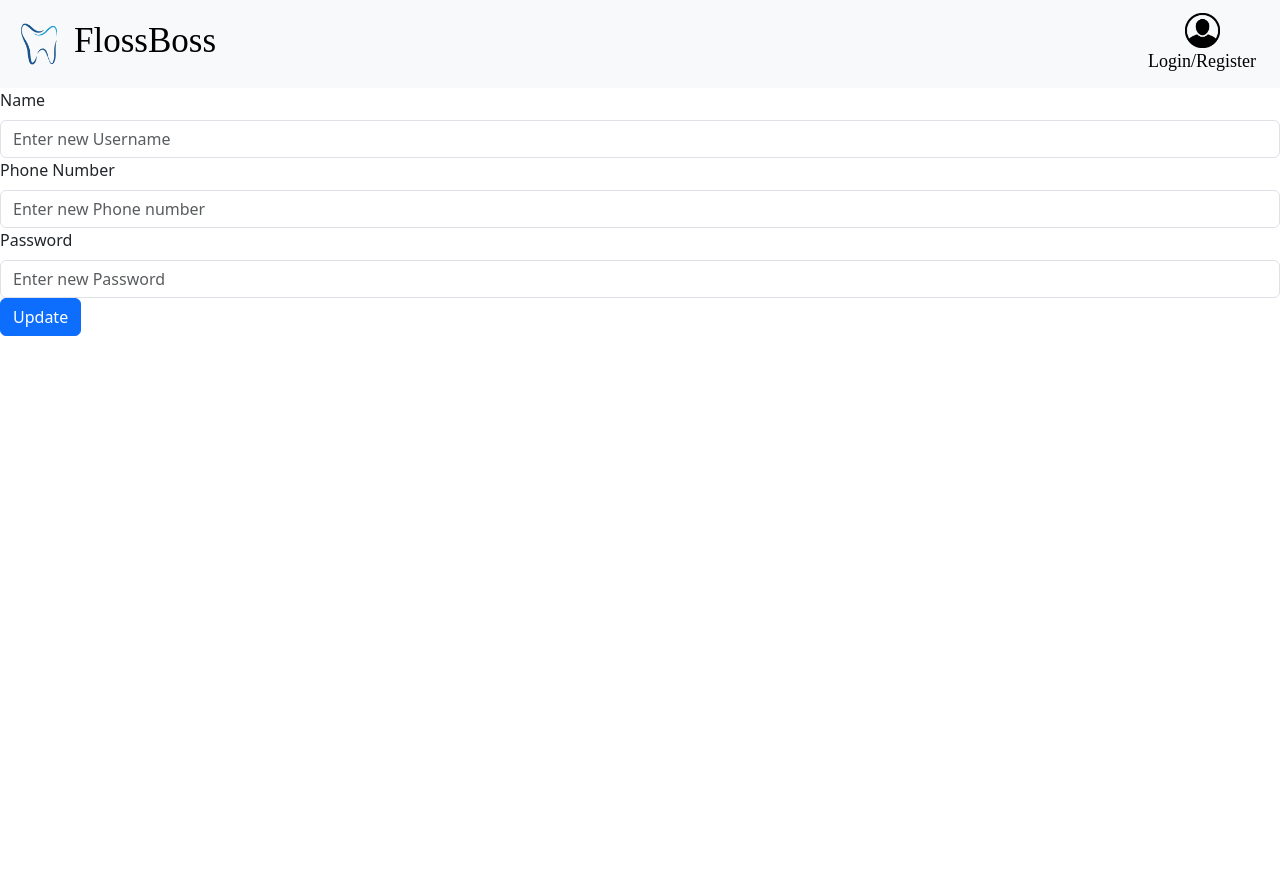
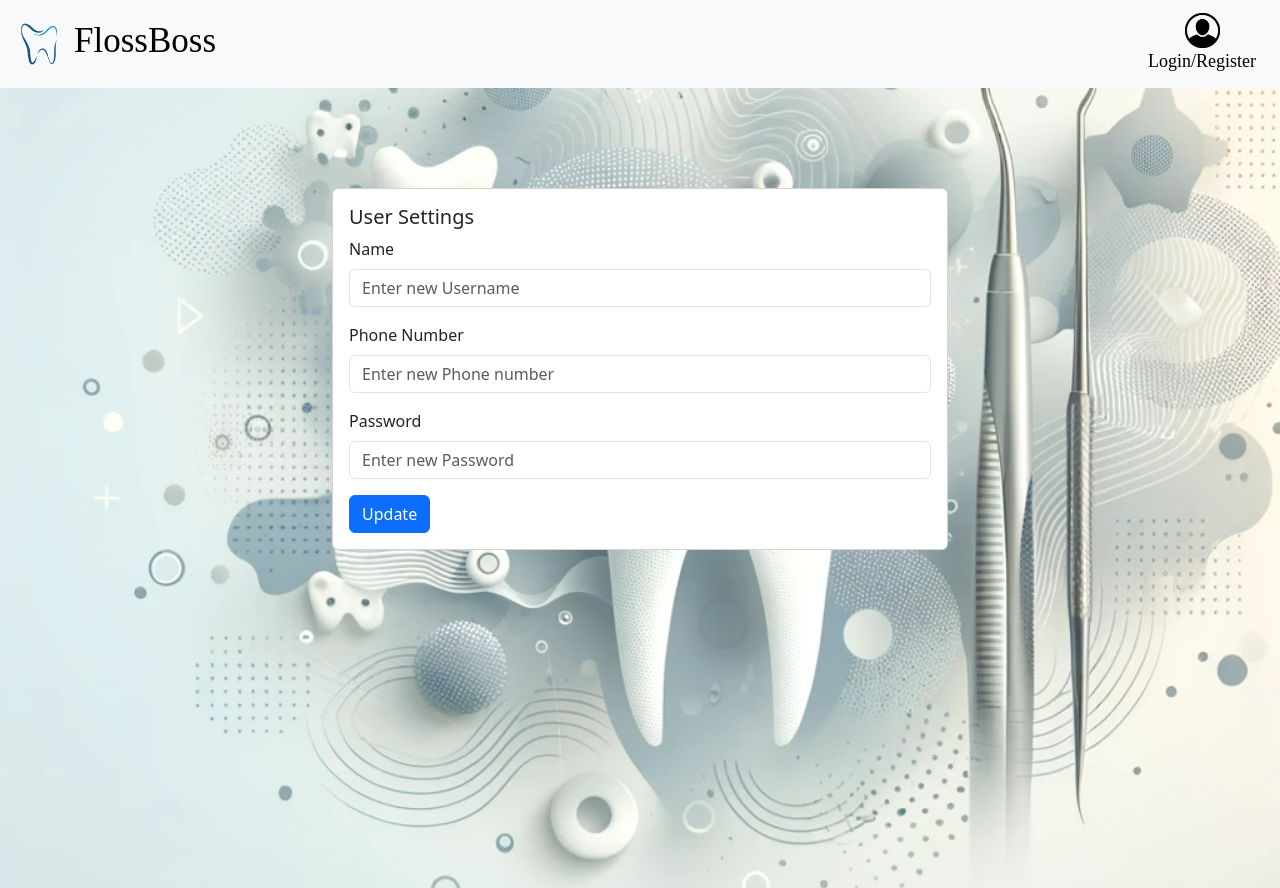
Before and after one commit to KalleErikssoon/Flossboss-client-server, a React (Create React App) app in the folder client/: page /settings in a window 1280 px wide. Before the commit the page ends 800 px from the top, so only its background shows below. Built offline with nearby package versions, Linux system fonts and the light colour scheme; no server answers; what google-maps-react would draw is missing.

Commit message:
Add backbround image and settings styling
Add a suggested background image to assets folder, add styling to settings page.

```diff
--- a/client/src/components/UserSettings.js
+++ b/client/src/components/UserSettings.js
@@ -1,6 +1,7 @@
 import React, { useState } from 'react';
-import { Form, Button, Alert } from 'react-bootstrap';
+import { Form, Button, Alert, Container, Row, Col, Card } from 'react-bootstrap';
 import axios from 'axios';
+import backgroundImage from '../assets/SuggestedBackground.png'
 
 const UserUpdateForm = () => {
     const [name, setName] = useState('');
@@ -40,10 +41,25 @@ const UserUpdateForm = () => {
         }
     };
 
+    const backgroundStyle = {
+        backgroundImage: `url(${backgroundImage})`,
+        backgroundSize: 'cover',
+        backgroundPosition: 'center',
+        backgroundRepeat: 'no-repeat',
+        minHeight: '100vh',
+    };
+
 
     return (
+        <div style={backgroundStyle}>
+        <Container fluid className="h-100">
+            <Row className='align-items-center'>
+                <Col md={{ span: 6, offset: 3 }}>
+                    <Card style={{ marginTop: '100px' }}>
+                        <Card.Body>
+                            <Card.Title>User Settings</Card.Title>
                             <Form onSubmit={handleSubmit}>
-            <Form.Group controlId="formBasicName">
+                                <Form.Group controlId="formBasicName" className="mb-3">
                                     <Form.Label>Name</Form.Label>
                                     <Form.Control
                                         type="text"
@@ -53,7 +69,7 @@ const UserUpdateForm = () => {
                                     />
                                 </Form.Group>
 
-            <Form.Group controlId="formBasicPhoneNumber">
+                                <Form.Group controlId="formBasicPhoneNumber" className="mb-3">
                                     <Form.Label>Phone Number</Form.Label>
                                     <Form.Control
                                         type="tel"
@@ -63,7 +79,7 @@ const UserUpdateForm = () => {
                                     />
                                 </Form.Group>
 
-            <Form.Group controlId="formBasicPassword">
+                                <Form.Group controlId="formBasicPassword" className="mb-3">
                                     <Form.Label>Password</Form.Label>
                                     <Form.Control
                                         type="password"
@@ -77,8 +93,14 @@ const UserUpdateForm = () => {
                                     Update
                                 </Button>
 
-            {message && <Alert variant={colorVariant}>{message}</Alert>}
+                                {message && <Alert variant={colorVariant} className="mt-3">{message}</Alert>}
                             </Form>
+                        </Card.Body>
+                    </Card>
+                </Col>
+            </Row>
+        </Container>
+        </div>
     );
 };
 
```
Also changed, not shown: client/src/assets/SuggestedBackground.png (added). Lines whose indentation alone changed are shown as unchanged.
